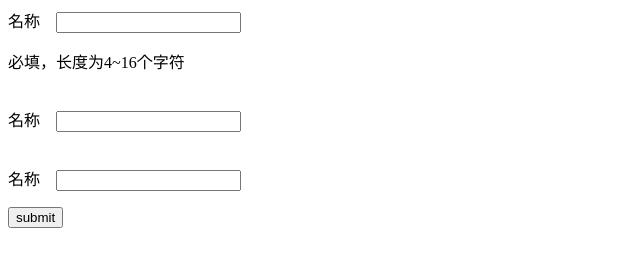
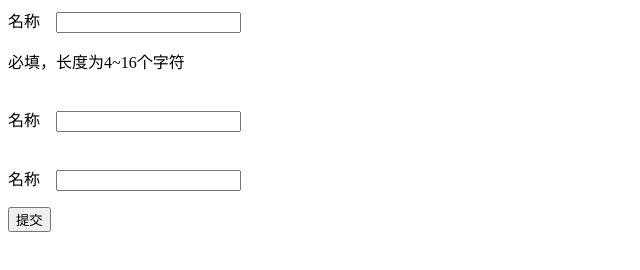
Before and after one commit to q13245632/Task_Of_IFE, a plain HTML site: page task29/task29.html in a window 1280 px wide. Shown: the full height of the page, 0-640 px from the left. Drawn offline with Linux system fonts and the light colour scheme.

Commit message:
Task Of IFE
Task 29 Of IFE

```diff
--- a/task29/task29.html
+++ b/task29/task29.html
@@ -52,7 +52,7 @@ if ($('#userName').value.length>0) {
 	</script>
 </head>
 <body>
-	<form action="#" onsubmit="return init();" method="post">
+
 		<div>
 			名称&nbsp;&nbsp;&nbsp;
 			<input type="text" id="longStr">
@@ -73,7 +73,7 @@ if ($('#userName').value.length>0) {
 			<br />
 			<p id="user_name"></p>
 		</div>
-		<input type="submit" value="submit"></form>
+		<input type="button" onclick="init()" value="提交">
 
 </body>
 </html>
```
